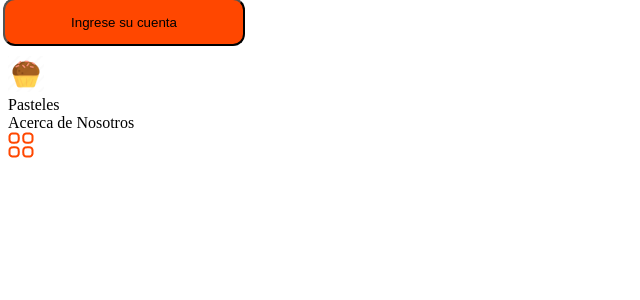
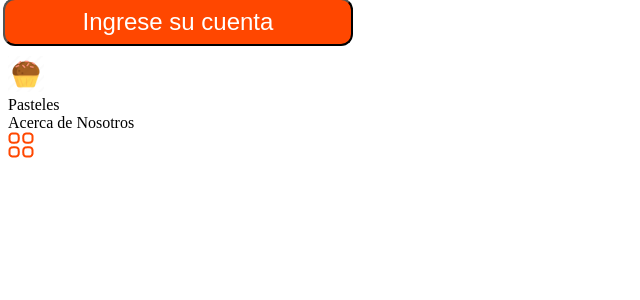
Before and after one commit to HuascarGutierrez/pasteleria-Nino, a React (Vite) app: page / in a window 1280 px wide. Shown: the top 300 px of the page, without its empty margins (0-640 px from the left). Built offline with nearby package versions, Linux system fonts and the light colour scheme.

Commit message:
arreglos

```diff
--- a/src/Nouser/stylesNouser/ButtonI.css
+++ b/src/Nouser/stylesNouser/ButtonI.css
@@ -1,9 +1,11 @@
 .botonI{
     background-color: #FF4700;
-    width: 242px;
+    width: 350px;
     height: 48px;
     border-radius: 12px;
     position: relative;
     top: -10px;
     left: -5px;
+    color: white;
+    font-size: 24px;
 }
```
